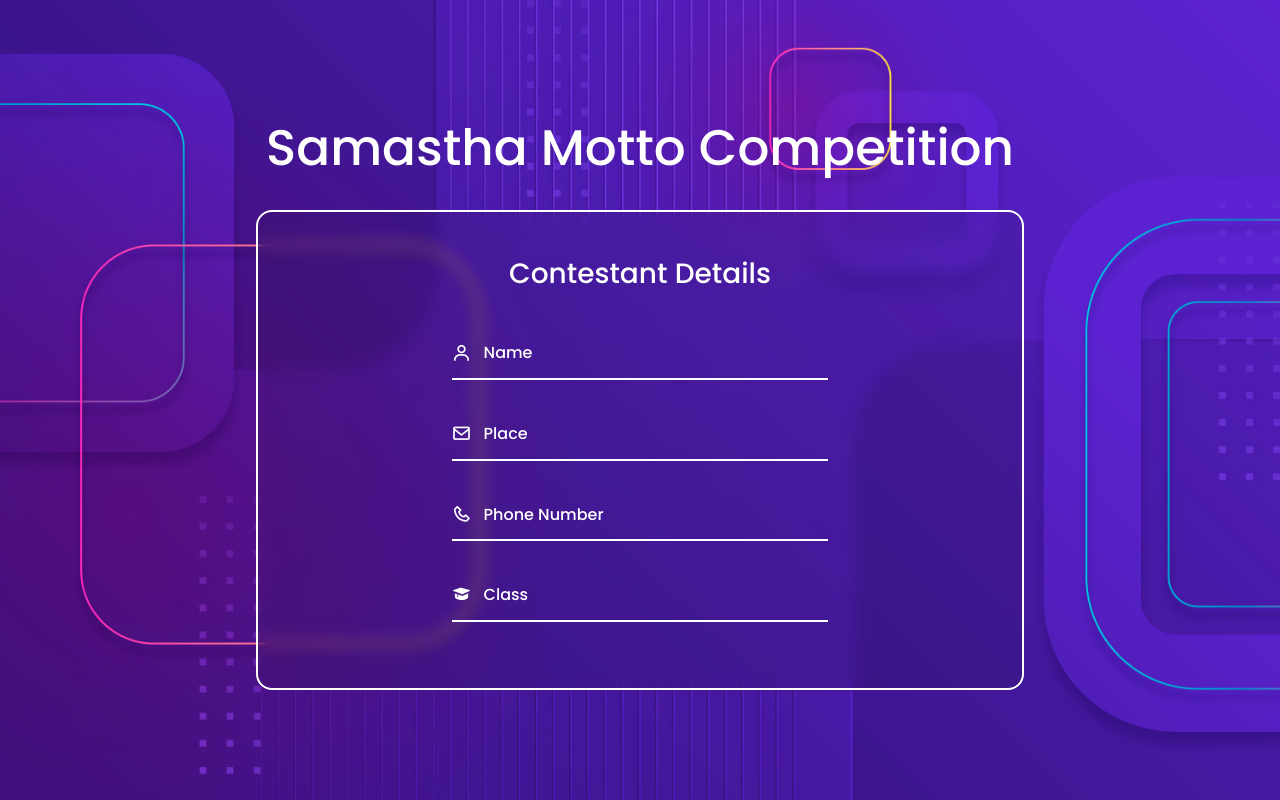
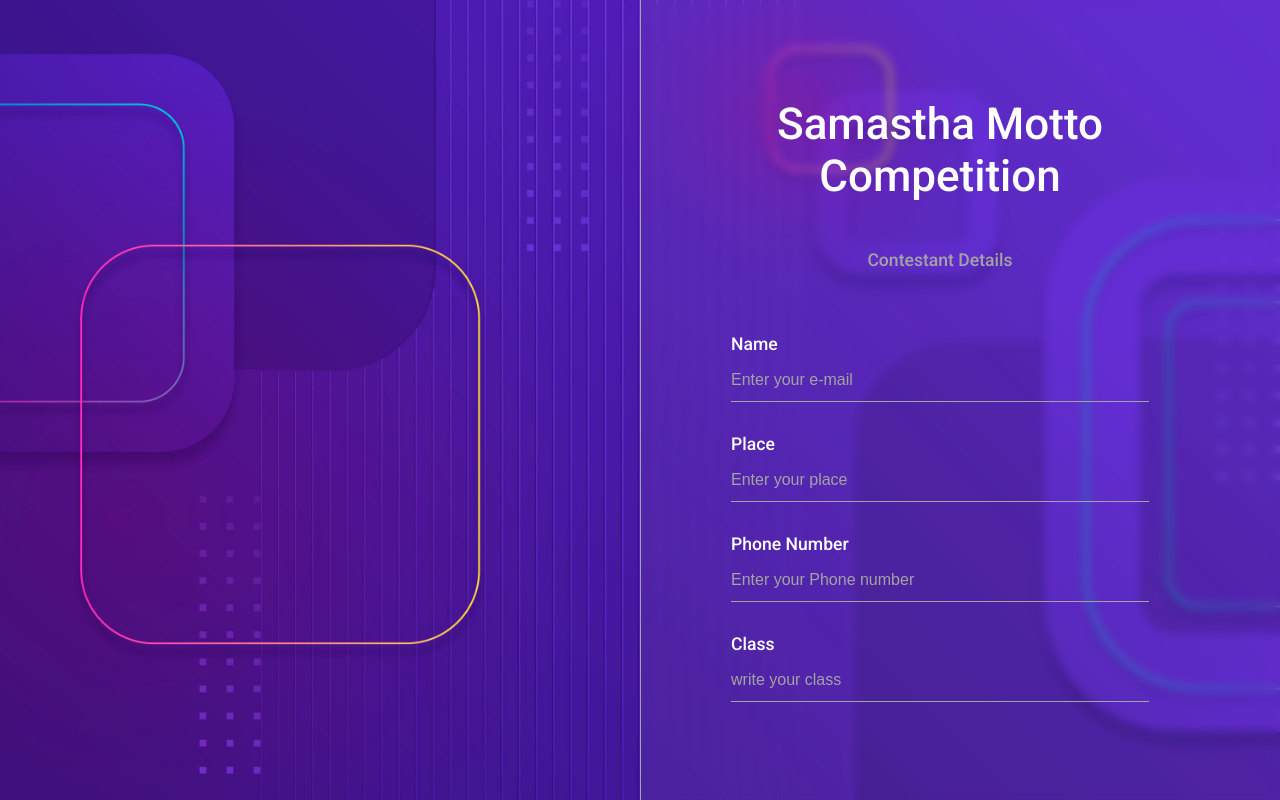
Before and after one commit to inshirah-pmsa/samasthaMotto, a plain HTML site: page index.html in a window 1280 px wide. Drawn offline with nearby package versions, Linux system fonts and the light colour scheme.

Commit message:
new style

```diff
--- a/index.html
+++ b/index.html
@@ -1,78 +1,48 @@
 <!DOCTYPE html>
-<html>
-
+<html lang="en">
   <head>
-    <link rel="stylesheet" href="https://cdn.jsdelivr.net/npm/boxicons@2.0.9/css/boxicons.min.css">
-    <link rel="stylesheet" href="https://cdnjs.cloudflare.com/ajax/libs/remixicon/2.5.0/remixicon.css">
-    <link rel="stylesheet" href="style.css">
+    <meta charset="UTF-8" />
+    <meta name="viewport" content="width=device-width, initial-scale=1.0" />
+    <link rel="stylesheet" href="style.css" />
+    <title>Inshirah Programmes</title>
   </head>
-
   <body>
-    <img src="8275340.jpg" alt="login image" class="login__img">
-    <h2 class="main-heading">Samastha Motto Competition</h2>
-
-    <div class="login">
-        <!-- Step 1: Personal Details Form -->
+    <div class="container">
+      <div class="content">
         <form id="personal-details-form" class="login__form" method="POST" name="theform">
-            <h1 class="login__title">Contestant Details</h1>
-            <div class="login__content">
-                <div class="login__box">
-                    <i class="bx bx-user login__icon"></i>
-                    <div class="login__box-input">
-                        <input class="login__input" type="text" placeholder=" " name="ClientName" required />
-                        <label class="login__label">Name</label>
+          <h2>Samastha Motto Competition</h2>
+           <p>Contestant Details</p>
+          <div class="input__group">
+            <label for="email">Name</label>
+            <input type="text" placeholder="Enter your e-mail" name="ClientName" required />
           </div>
+          <div class="input__group">
+            <label for="email">Place</label>
+            <input type="text" placeholder="Enter your place" name="Email" required />
           </div>
-                <div class="login__box">
-                    <i class="bx bx-envelope login__icon"></i>
-                    <div class="login__box-input">
-                        <input class="login__input" type="text" placeholder=" "  name="Email" required />
-                        <label class="login__label">Place</label>
+          <div class="input__group">
+            <label for="email">Phone Number</label>
+            <input type="text" placeholder="Enter your Phone number" name="PhoneNumber" required />
           </div>
+          <div class="input__group">
+            <label for="email">Class</label>
+            <input type="text" placeholder="write your class" name="Class" required />
           </div>
-                <div class="login__box">
-                    <i class="bx bx-phone login__icon"></i>
-                    <div class="login__box-input">
-                        <input class="login__input" type="tel" placeholder=" "  name="PhoneNumber" required />
-                        <label class="login__label">Phone Number</label>
-                    </div>
-                </div>
-                <div class="login__box">
-                    <i class='bx bxs-graduation login__icon'></i>
-                    <div class="login__box-input">
-                        <input class="login__input" type="text" placeholder=" "  name="Class" required />
-                        <label class="login__label">Class</label>
-                    </div>
-                </div>
-            </div>
-            <div class="field">
-                <div class="control">
           <button class="btn" type="button" id="next-button">Enter Competition</button>
-                </div>
-            </div>
         </form>
 
          <!-- Step 2: Quote Form -->
          <form id="quote-form" class="login__form" method="POST" style="display: none;">
-            <h1 class="login__title">Write down your Motto</h1>
-            <div class="login__content">
-                <div class="login__box">
-                    <i class="bx bx-message-square-dots login__icon"></i>
-                    <div class="login__box-input">
-                        <input class="login__input" type="text" placeholder=" " name="Quote" required />
-                        <label class="login__label">Motto</label>
+          <h2>Write down your Motto</h2>
+           <div class="input__group">
+             <label for="Motto">Motto</label>
+             <input type="text" placeholder="Write your motto" name="Quote" required />
+           </div>
+           <button class="btn" type="submit" id="submit-button">Submit</button>
+         </form>
+         <div id="message"></div>
       </div>
     </div>
-            </div>
-            <div class="field is-grouped">
-                <div class="control">
-                    <button class="btn" type="submit" id="submit-button">Submit</button>
-                </div>
-            </div>
-        </form>
-    </div>
-    <div id="message"></div>
     <script src="script.js"></script>
   </body>
-
 </html>
--- a/style.css
+++ b/style.css
@@ -1,171 +1,116 @@
-/* Base styles */
-
-@import url("https://fonts.googleapis.com/css2?family=Poppins:wght@400;500&display=swap");
+@import url("https://fonts.googleapis.com/css2?family=Roboto:ital,wght@0,100;0,300;0,400;0,500;0,700;0,900;1,100;1,300;1,400;1,500;1,700;1,900&display=swap");
 
 :root {
-  --white-color: hsl(0, 0%, 100%);
-  --black-color: hsl(0, 0%, 0%);
-  --body-font: "Poppins", sans-serif;
-  --h1-font-size: 1.75rem;
-  --normal-font-size: 1rem;
-  --small-font-size: .813rem;
-  --font-medium: 500;
-}
-
-* {
-  box-sizing: border-box;
-  padding: 0;
-  margin: 0;
-}
-
-body,
-input {
-  font-size: var(--normal-font-size);
-  font-family: var(--body-font);
-}
-
-body {
-  display: flex;
-  align-items: center;
-  justify-content: center;
-  flex-direction: column;
-  height: 100vh;
-  z-index: 1;
-}
-
-input {
-  border: none;
-  outline: none;
-}
-
-a {
-  text-decoration: none;
-}
-
-img {
-  max-width: 100%;
-  height: auto;
-}
-
-.login {
-  position: relative;
-  overflow: hidden;
-  width: 768px;
-  max-width: 100%;
-  min-height: 480px;
-}
-
-.main-heading {
-  text-align: center;
-  font-weight: 500;
-  margin-bottom: 1.5rem;
-  font-size: 50px;
-  color: var(--white-color);
-  z-index: 2;
-}
-
-.field {
-  display: flex;
-  justify-content: center;
-  z-index: 2;
-}
-
-.login__img {
-  position: absolute;
-  width: 100%;
-  height: 100%;
-  object-fit: cover;
-  object-position: center;
-  z-index: -1;
-  /* Ensures the image is below other elements */
-}
-
-.login__form {
-  display: flex;
-  align-items: center;
-  justify-content: center;
-  flex-direction: column;
-  color: var(--white-color);
-  height: 100%;
-  background-color: hsla(0, 0%, 10%, 0.1);
-  border: 2px solid var(--white-color);
-  padding: 0 40px;
-  border-radius: 1rem;
-  backdrop-filter: blur(8px);
-  z-index: 2;
-  /* Ensures the form is above the image */
-}
-
-.login__title {
-  text-align: center;
-  font-size: var(--h1-font-size);
-  font-weight: var(--font-medium);
-  margin-bottom: 2rem;
-}
-
-.login__content,
-.login__box {
-  display: grid;
-}
-
-.login__content {
-  row-gap: 1.75rem;
-  margin-bottom: 1.5rem;
-}
-
-.login__box {
-  grid-template-columns: max-content 1fr;
-  align-items: center;
-  column-gap: 0.75rem;
-  border-bottom: 2px solid var(--white-color);
-}
-
-.login__icon {
-  font-size: 1.25rem;
-}
-
-.login__input {
-  width: 100%;
-  padding-block: 0.8rem;
-  background: none;
-  color: var(--white-color);
-  position: relative;
-  z-index: 1;
-}
-
-.login__box-input {
-  position: relative;
-}
-
-.login__label {
-  position: absolute;
-  left: 0;
-  top: 13px;
-  font-weight: var(--font-medium);
-  transition: top 0.3s, font-size 0.3s;
-}
-
-.login__box:nth-child(2) input {
-  padding-right: 1.8rem;
-}
-
-
-.login__input:focus+.login__label,
-.login__input:not(:placeholder-shown)+.login__label {
-  top: -12px;
-  font-size: var(--small-font-size);
-}
-
-.btn {
+  --text-dark: #000000;
+  --text-light: #a3a3a3;
+  --white: #ffffff;
+  --max-width: 1200px;
   --border-color: linear-gradient(-45deg, #ffae00, #7e03aa, #00fffb);
   --border-width: 0.125em;
   --curve-size: 0.5em;
   --blur: 30px;
   --bg: #080312;
   --color: #afffff;
+}
+
+* {
+  margin: 0;
+  padding: 0;
+  box-sizing: border-box;
+}
+
+a {
+  color: var(--white);
+  text-decoration: none;
+}
+
+body {
+  font-family: "Roboto", sans-serif;
+  background-image: url("8275340.jpg");
+  background-position: center center;
+  background-size: cover;
+  background-repeat: no-repeat;
+}
+
+.container {
+  display: grid;
+  position: relative;
+  isolation: isolate;
+}
+
+.container::before {
+  position: absolute;
+  content: "";
+  top: 0;
+  height: 100%;
+  width: 100%;
+  grid-column: 1/2;
+  backdrop-filter: blur(5px);
+  background-color: rgba(255, 255, 255, 0.05);
+  z-index: -1;
+}
+
+.content {
+  min-height: 100vh;
+  width: 100%;
+  max-width: 450px;
+  margin-inline: auto;
+  padding: 1rem;
+  display: flex;
+  justify-content: center;
+  flex-direction: column;
+}
+
+.content form h2 {
+  margin-bottom: 1rem;
+  font-size: 2.75rem;
+  font-weight: 500;
+  color: var(--white);
+  text-align: center;
+}
+
+.content form p {
+  margin-bottom: 2rem;
+  font-size: 1.1rem;
+  font-weight: 500;
+  color: var(--text-light);
+  text-align: center;
+}
+
+.content form {
+  display: grid;
+  gap: 2rem;
+}
+
+.input__group {
+  display: grid;
+  gap: 5px;
+}
+
+.input__group label {
+  font-size: 1.1rem;
+  font-weight: 500;
+  color: var(--white);
+}
+
+.input__group input {
+  padding: 0.75rem 0;
+  outline: none;
+  border: none;
+  font-size: 1rem;
+  color: var(--white);
+  background-color: transparent;
+  border-bottom: 1px solid var(--text-light);
+}
+
+.input__group input::placeholder {
+  font-size: 1rem;
+  color: var(--text-light);
+}
+
+.btn {
   color: var(--color);
   cursor: pointer;
-  /* use position: relative; so that BG is only for .btn */
   position: relative;
   isolation: isolate;
   display: inline-grid;
@@ -265,34 +210,21 @@ img {
   display: none;
 }
 
-/* Media Queries */
-/* Adjustments for smaller screens */
-@media screen and (max-width: 810px) {
-  .login {
-    width: 90%;
+@media (width > 768px) {
+  .container {
+    grid-template-columns:
+      minmax(0, 1fr)
+      minmax(0, calc(var(--max-width) / 2))
+      minmax(0, calc(var(--max-width) / 2))
+      minmax(0, 1fr);
+  }
+
+  .container::before {
+    grid-column: 3/5;
+    border-left: 1px solid var(--text-light);
+  }
+
+  .content {
+    grid-column: 3/4;
   }
 }
-
-@media screen and (max-width: 600px) {
-  .login {
-    width: 100%;
-  }
-
-  .login__form {
-    padding: 20px;
-  }
-
-  .login__box-input {
-    display: flex;
-    flex-direction: column;
-  }
-
-  .login__input {
-    padding-block: 0.5rem;
-  }
-
-  .btn {
-    font-size: 14px;
-    padding: 0.5em 1em;
-  }
-}
```
Also changed, not shown: script.js (+7 -4 lines). Lines whose indentation alone changed are shown as unchanged.
